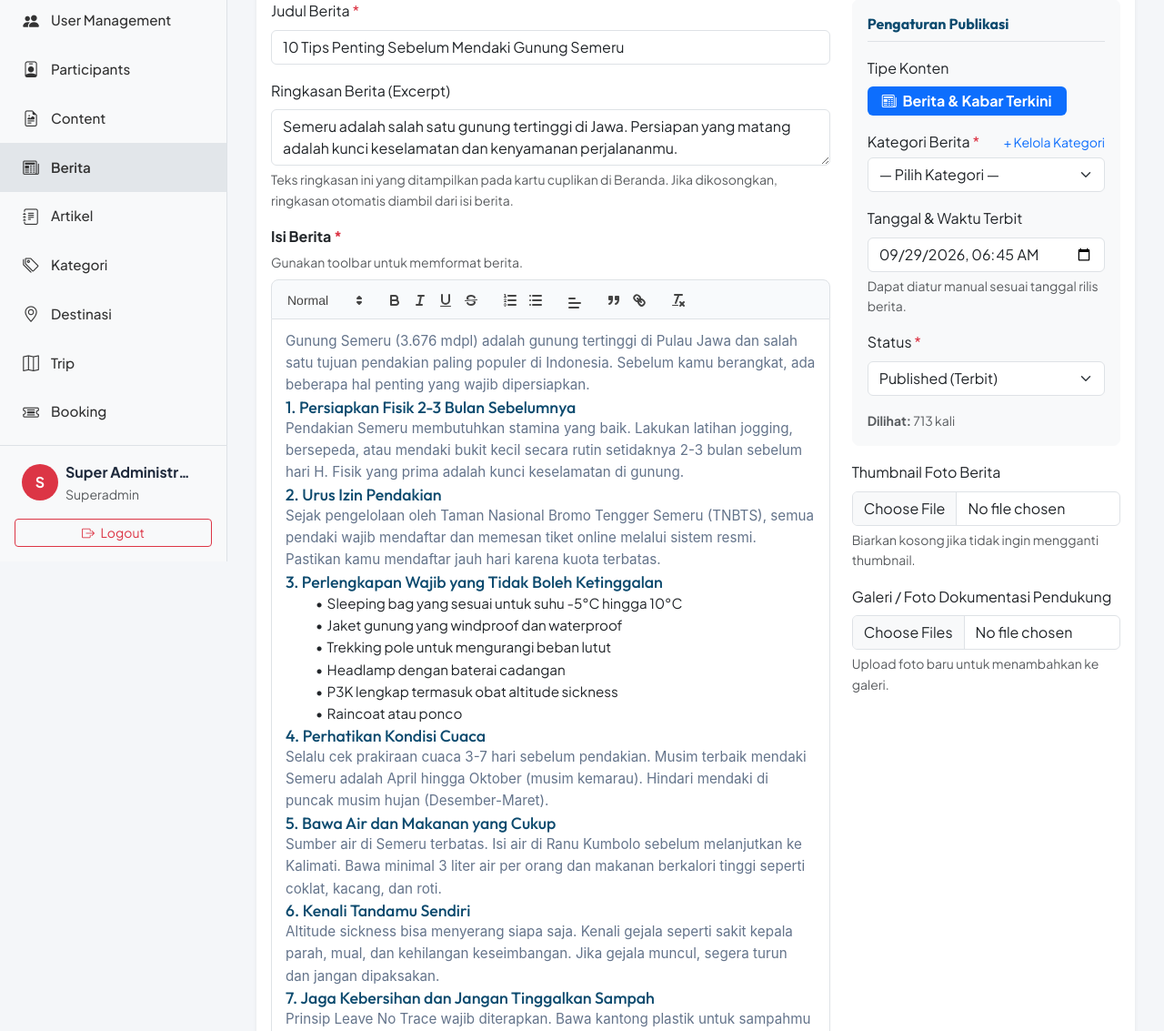
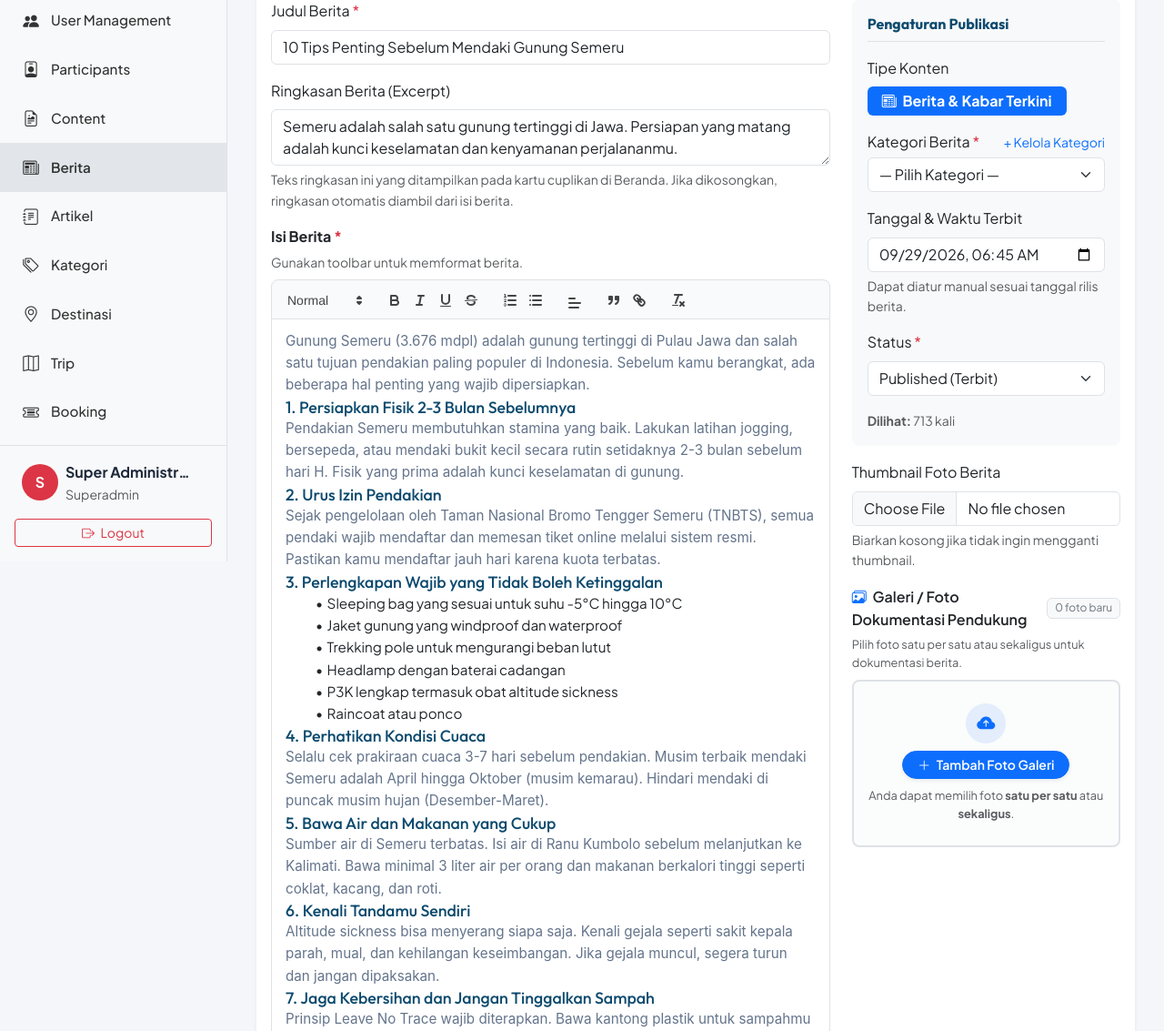
Before and after one commit to DadanIbrahim/MaroAdventure, a Laravel app: page /superadmin/berita/1/edit in a window 1280 px wide. Shown: the part 183-1316 px from the top of the page at 91% size. Run offline with Laravel 12, Linux system fonts and the light colour scheme; a user stored in the database is signed in; data comes from the database, SQL or seed files in the repository; tables that the repository leaves empty hold one stand-in row (values such as "Sample post"); some libraries are stand-ins or nearby versions.

Commit message:
feat: pemilihan foto galeri berita & artikel satu-per-satu atau sekaligus dengan preview interaktif

```diff
--- a/app/Http/Controllers/BackendBeritaController.php
+++ b/app/Http/Controllers/BackendBeritaController.php
@@ -96,7 +96,7 @@ class BackendBeritaController extends Controller
             'type' => 'berita',
         ]);
 
-        $data = $request->except(['thumbnail', 'gallery']);
+        $data = $request->except(['thumbnail', 'gallery', 'deleted_gallery']);
         $data['category'] = 'Berita';
 
         if (empty($data['excerpt'])) {
@@ -114,11 +114,28 @@ class BackendBeritaController extends Controller
             $data['thumbnail'] = $request->file('thumbnail')->store('articles', 'public');
         }
 
+        $existingGallery = is_array($article->gallery) ? $article->gallery : (json_decode($article->gallery ?? '[]', true) ?: []);
+        $galleryChanged = false;
+
+        if ($request->filled('deleted_gallery')) {
+            $toDelete = (array) $request->input('deleted_gallery');
+            foreach ($toDelete as $delPath) {
+                if ($delPath && Storage::disk('public')->exists($delPath)) {
+                    Storage::disk('public')->delete($delPath);
+                }
+                $existingGallery = array_values(array_filter($existingGallery, fn ($p) => $p !== $delPath));
+            }
+            $galleryChanged = true;
+        }
+
         if ($request->hasFile('gallery')) {
-            $existingGallery = is_array($article->gallery) ? $article->gallery : (json_decode($article->gallery ?? '[]', true) ?: []);
             foreach ($request->file('gallery') as $file) {
                 $existingGallery[] = $file->store('articles/gallery', 'public');
             }
+            $galleryChanged = true;
+        }
+
+        if ($galleryChanged) {
             $data['gallery'] = $existingGallery;
         }
 
--- a/resources/views/backend/berita/edit.blade.php
+++ b/resources/views/backend/berita/edit.blade.php
@@ -112,18 +112,11 @@
                         <div class="form-text">Biarkan kosong jika tidak ingin mengganti thumbnail.</div>
                     </div>
 
-                    <div class="mb-3">
-                        <label class="form-label">Galeri / Foto Dokumentasi Pendukung</label>
-                        @if(!empty($article->gallery) && is_array($article->gallery))
-                            <div class="d-flex flex-wrap gap-2 mb-2">
-                                @foreach($article->gallery as $gImg)
-                                    <img src="{{ Str::startsWith($gImg, ['http://', 'https://']) ? $gImg : asset('storage/'.$gImg) }}" class="img-thumbnail" style="width: 50px; height: 50px; object-fit: cover;">
-                                @endforeach
-                            </div>
-                        @endif
-                        <input type="file" name="gallery[]" class="form-control" accept="image/*" multiple>
-                        <div class="form-text">Upload foto baru untuk menambahkan ke galeri.</div>
-                    </div>
+                    @include('backend.partials.gallery-uploader', [
+                        'label' => 'Galeri / Foto Dokumentasi Pendukung',
+                        'hint' => 'Pilih foto satu per satu atau sekaligus untuk dokumentasi berita.',
+                        'existingGallery' => $article->gallery
+                    ])
                 </div>
 
                 <div class="col-12 mt-4 pt-3 border-top d-flex justify-content-between align-items-center flex-wrap gap-2">
--- /dev/null
+++ b/resources/views/backend/partials/gallery-uploader.blade.php
@@ -0,0 +1,246 @@
+<div class="gallery-uploader-component mb-3" id="gallery-uploader-root">
+    <label class="form-label fw-semibold text-dark d-flex align-items-center justify-content-between mb-1">
+        <span>
+            <i class="bi bi-images text-primary me-1"></i> {{ $label ?? 'Galeri Foto Pendukung' }}
+        </span>
+        <span class="badge bg-light text-secondary border fw-normal" id="gallery-total-badge" style="font-size: 0.75rem;">
+            0 foto baru
+        </span>
+    </label>
+    <div class="form-text mb-2 text-muted" style="font-size: 0.8rem;">
+        {{ $hint ?? 'Pilih foto satu per satu atau sekaligus untuk melengkapi galeri slider (JPG, PNG, WebP. Maks 2MB/foto).' }}
+    </div>
+
+    @if(!empty($existingGallery) && is_array($existingGallery) && count($existingGallery) > 0)
+        <!-- Foto Galeri Lama (Saat Ini) -->
+        <div class="mb-3 p-3 bg-light rounded-3 border">
+            <div class="d-flex justify-content-between align-items-center mb-2">
+                <span class="small fw-semibold text-dark">
+                    <i class="bi bi-collection-fill text-secondary me-1"></i> Foto Galeri Tersimpan ({{ count($existingGallery) }} foto)
+                </span>
+                <small class="text-muted" style="font-size: 0.72rem;">Klik tombol silang untuk menghapus</small>
+            </div>
+            <div class="d-flex flex-wrap gap-2" id="existing-gallery-container">
+                @foreach($existingGallery as $gImg)
+                    @php
+                        $imgUrl = Str::startsWith($gImg, ['http://', 'https://']) ? $gImg : asset('storage/' . $gImg);
+                    @endphp
+                    <div class="position-relative existing-gallery-item" data-path="{{ $gImg }}" style="width: 80px; height: 80px;">
+                        <img src="{{ $imgUrl }}" alt="Galeri" class="w-100 h-100 rounded-2 border object-fit-cover shadow-sm">
+                        <button type="button"
+                                class="btn btn-danger btn-sm p-0 position-absolute top-0 end-0 rounded-circle btn-remove-existing-gallery shadow"
+                                style="width: 22px; height: 22px; line-height: 1; font-size: 12px; margin-top: -6px; margin-right: -6px; display: flex; align-items: center; justify-content: center;"
+                                title="Hapus foto ini dari galeri">
+                            <i class="bi bi-x"></i>
+                        </button>
+                    </div>
+                @endforeach
+            </div>
+            <!-- Wadah input tersembunyi untuk foto yang dihapus -->
+            <div id="deleted-gallery-inputs"></div>
+        </div>
+    @endif
+
+    <!-- Area Trigger / Dropzone -->
+    <div class="border border-2 border-dashed rounded-3 p-3 text-center bg-light bg-opacity-50 transition-all mb-2" id="gallery-dropzone">
+        <!-- Input Form Sebenarnya yang dikirim ke Controller -->
+        <input type="file" id="gallery-actual-input" name="gallery[]" accept="image/jpeg,image/png,image/webp,image/jpg" multiple class="d-none">
+
+        <!-- Input Temporary untuk memilih foto satu-satu atau sekaligus berkali-kali -->
+        <input type="file" id="gallery-temp-picker" accept="image/jpeg,image/png,image/webp,image/jpg" multiple class="d-none">
+
+        <div class="d-flex flex-column align-items-center justify-content-center py-2">
+            <div class="bg-primary bg-opacity-10 text-primary rounded-circle p-2 mb-2 d-flex align-items-center justify-content-center" style="width: 44px; height: 44px;">
+                <i class="bi bi-cloud-arrow-up-fill fs-5"></i>
+            </div>
+            <div class="mb-2">
+                <button type="button" class="btn btn-primary btn-sm rounded-pill px-3 fw-semibold shadow-sm" id="btn-trigger-gallery-picker">
+                    <i class="bi bi-plus-lg me-1"></i> Tambah Foto Galeri
+                </button>
+            </div>
+            <div class="text-muted small" style="font-size: 0.8rem;">
+                Anda dapat memilih foto <strong>satu per satu</strong> atau <strong>sekaligus</strong>.
+            </div>
+        </div>
+    </div>
+
+    <!-- Preview Foto Baru yang Baru Dipilih -->
+    <div id="gallery-preview-container" class="d-none mt-3">
+        <div class="small fw-semibold text-secondary mb-2 d-flex justify-content-between align-items-center">
+            <span><i class="bi bi-check2-circle text-success me-1"></i> Foto Baru yang Dipilih:</span>
+            <button type="button" class="btn btn-link btn-sm text-danger text-decoration-none p-0 small" id="btn-clear-all-gallery" style="font-size: 0.75rem;">
+                <i class="bi bi-trash3 me-1"></i> Hapus Semua Foto Baru
+            </button>
+        </div>
+        <div class="row g-2" id="gallery-preview-grid"></div>
+    </div>
+</div>
+
+<script>
+document.addEventListener('DOMContentLoaded', function () {
+    const root = document.getElementById('gallery-uploader-root');
+    if (!root) return;
+
+    const actualInput = document.getElementById('gallery-actual-input');
+    const tempPicker = document.getElementById('gallery-temp-picker');
+    const btnTrigger = document.getElementById('btn-trigger-gallery-picker');
+    const previewContainer = document.getElementById('gallery-preview-container');
+    const previewGrid = document.getElementById('gallery-preview-grid');
+    const countBadge = document.getElementById('gallery-total-badge');
+    const btnClearAll = document.getElementById('btn-clear-all-gallery');
+    const deletedContainer = document.getElementById('deleted-gallery-inputs');
+
+    let stagedFiles = [];
+
+    // Buka file dialog saat tombol diklik
+    btnTrigger.addEventListener('click', function () {
+        tempPicker.value = '';
+        tempPicker.click();
+    });
+
+    // Tangani pemilihan file dari dialog
+    tempPicker.addEventListener('change', function () {
+        if (!tempPicker.files || tempPicker.files.length === 0) return;
+
+        let addedCount = 0;
+        Array.from(tempPicker.files).forEach(file => {
+            // Validasi ukuran maks 2MB
+            if (file.size > 2 * 1024 * 1024) {
+                if (window.Toast) {
+                    Toast.fire({
+                        icon: 'warning',
+                        title: `File "${file.name}" melebihi batas 2MB dan dilewati.`
+                    });
+                } else {
+                    alert(`File "${file.name}" melebihi batas 2MB.`);
+                }
+                return;
+            }
+
+            // Hindari duplikasi file persis sama dalam antrian yang sama
+            const isDuplicate = stagedFiles.some(f => f.name === file.name && f.size === file.size);
+            if (!isDuplicate) {
+                stagedFiles.push(file);
+                addedCount++;
+            }
+        });
+
+        syncInputAndRender();
+
+        if (addedCount > 0 && window.Toast) {
+            Toast.fire({
+                icon: 'success',
+                title: `${addedCount} foto ditambahkan ke daftar galeri.`
+            });
+        }
+    });
+
+    // Sinkronkan stagedFiles ke input file form asli dan render ulang preview
+    function syncInputAndRender() {
+        const dt = new DataTransfer();
+        stagedFiles.forEach(file => dt.items.add(file));
+        actualInput.files = dt.files;
+
+        // Panggil event input dan change agar dirty-form tracker mendeteksi perubahan
+        actualInput.dispatchEvent(new Event('input', { bubbles: true }));
+        actualInput.dispatchEvent(new Event('change', { bubbles: true }));
+
+        renderPreviews();
+    }
+
+    function renderPreviews() {
+        previewGrid.innerHTML = '';
+
+        if (stagedFiles.length === 0) {
+            previewContainer.classList.add('d-none');
+            countBadge.textContent = '0 foto baru';
+            return;
+        }
+
+        previewContainer.classList.remove('d-none');
+        countBadge.textContent = `${stagedFiles.length} foto baru`;
+
+        stagedFiles.forEach((file, index) => {
+            const col = document.createElement('div');
+            col.className = 'col-6 col-sm-4 col-md-3 col-lg-2';
+
+            const card = document.createElement('div');
+            card.className = 'card h-100 border rounded-3 position-relative shadow-sm overflow-hidden';
+
+            const objectUrl = URL.createObjectURL(file);
+
+            card.innerHTML = `
+                <div style="height: 85px; overflow: hidden; background: #f8f9fa;">
+                    <img src="${objectUrl}" alt="${file.name}" class="w-100 h-100" style="object-fit: cover;">
+                </div>
+                <div class="p-1 px-2 text-truncate small bg-white border-top text-muted" style="font-size: 0.68rem;" title="${file.name}">
+                    ${file.name}
+                </div>
+                <button type="button" class="btn btn-danger btn-sm p-0 position-absolute top-0 end-0 m-1 rounded-circle d-flex align-items-center justify-content-center shadow" style="width: 22px; height: 22px; font-size: 12px; line-height: 1;" title="Hapus foto ini">
+                    <i class="bi bi-x"></i>
+                </button>
+            `;
+
+            const btnRemove = card.querySelector('button');
+            btnRemove.addEventListener('click', function (e) {
+                e.stopPropagation();
+                stagedFiles.splice(index, 1);
+                syncInputAndRender();
+            });
+
+            col.appendChild(card);
+            previewGrid.appendChild(col);
+        });
+    }
+
+    // Hapus semua foto baru
+    if (btnClearAll) {
+        btnClearAll.addEventListener('click', function () {
+            stagedFiles = [];
+            syncInputAndRender();
+        });
+    }
+
+    // Hapus foto galeri lama (di mode edit)
+    root.querySelectorAll('.btn-remove-existing-gallery').forEach(btn => {
+        btn.addEventListener('click', function () {
+            const item = this.closest('.existing-gallery-item');
+            if (!item) return;
+
+            const path = item.getAttribute('data-path');
+            if (path && deletedContainer) {
+                const hiddenInput = document.createElement('input');
+                hiddenInput.type = 'hidden';
+                hiddenInput.name = 'deleted_gallery[]';
+                hiddenInput.value = path;
+                deletedContainer.appendChild(hiddenInput);
+
+                // Tandai ada perubahan
+                actualInput.dispatchEvent(new Event('input', { bubbles: true }));
+                actualInput.dispatchEvent(new Event('change', { bubbles: true }));
+            }
+
+            item.remove();
+
+            if (window.Toast) {
+                Toast.fire({
+                    icon: 'info',
+                    title: 'Foto ditandai dihapus (klik Simpan / Update Konten untuk menerapkan).'
+                });
+            }
+        });
+    });
+
+    // Reset jika form di-reset
+    const form = actualInput.closest('form');
+    if (form) {
+        const resetBtn = form.querySelector('#btn-reset-form');
+        if (resetBtn) {
+            resetBtn.addEventListener('click', function () {
+                stagedFiles = [];
+                syncInputAndRender();
+            });
+        }
+    }
+});
+</script>
```
Also changed, not shown: app/Http/Controllers/BackendArticleController.php (+19 -2 lines), resources/views/backend/articles/create.blade.php (+4 -5 lines), resources/views/backend/articles/edit.blade.php (+5 -17 lines), resources/views/backend/berita/create.blade.php (+4 -5 lines).
